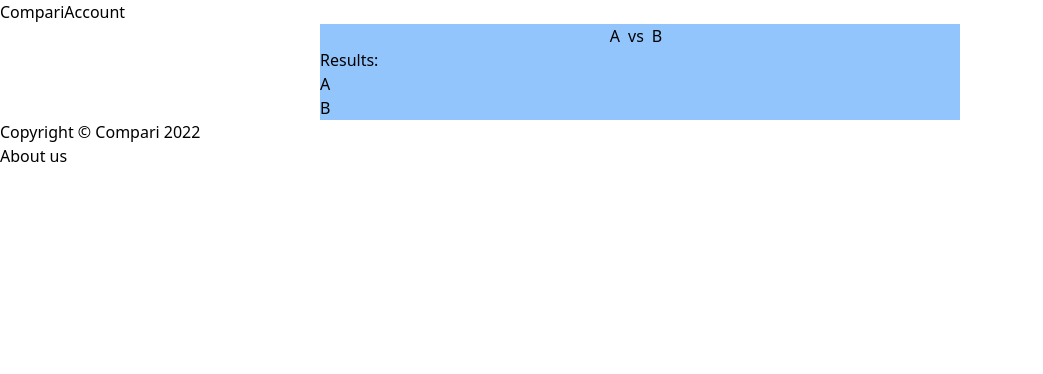
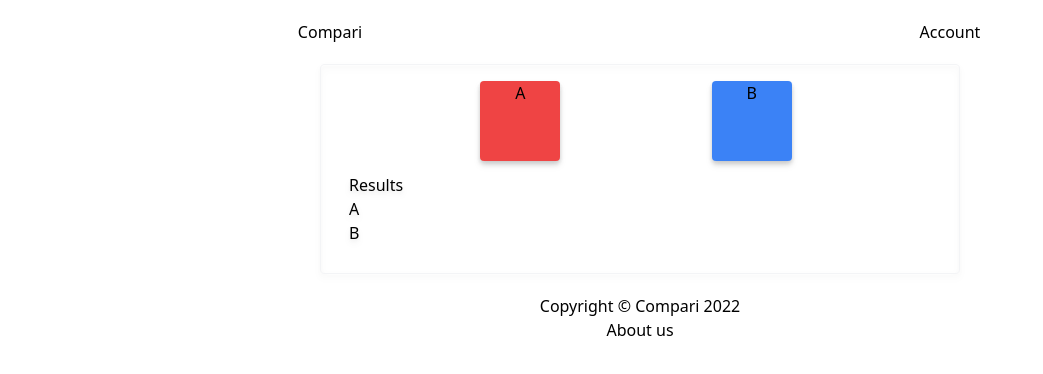
Before and after one commit to jliu2589/Compari, a Next.js app: page / in a window 1280 px wide. Shown: the top 374 px of the page, without its empty margins (0-1043 px from the left). Built offline with nearby package versions, Linux system fonts and the light colour scheme.

Commit message:
Add basic styling

```diff
--- /dev/null
+++ b/components/Compare.tsx
@@ -0,0 +1,25 @@
+import React from "react";
+
+export default function Compare() {
+  return (
+    <div>
+      <div className="w-6/12 mx-auto p-4 border border-gray-100 rounded drop-shadow-md">
+        <div className="text-center flex flex-row justify-evenly">
+          <div className="w-20 h-20 mr-2 bg-red-500 hover:bg-red-400 rounded drop-shadow-md">
+            A
+          </div>
+          <div className="w-20 h-20 mr-2 bg-blue-500 hover:bg-blue-400 rounded drop-shadow-md">
+            B
+          </div>
+        </div>
+        <div className="p-3">
+          <h2>Results </h2>
+          <ul>
+            <li>A</li>
+            <li>B</li>
+          </ul>
+        </div>
+      </div>
+    </div>
+  );
+}
--- a/components/Create.tsx
+++ /dev/null
@@ -1,22 +0,0 @@
-import React from "react";
-
-export default function Create() {
-  return (
-    <div>
-      <div className="w-6/12 bg-blue-300 mx-auto ">
-        <div className="text-center">
-          <span className="mr-2">A</span>
-          <span className="mr-2">vs</span>
-          <span className="mr-2">B</span>
-        </div>
-        <div>
-          <h2>Results: </h2>
-          <ul>
-            <li>A</li>
-            <li>B</li>
-          </ul>
-        </div>
-      </div>
-    </div>
-  );
-}
--- a/components/Footer.tsx
+++ b/components/Footer.tsx
@@ -3,7 +3,7 @@ import Link from "next/link";
 
 function Footer() {
   return (
-    <div>
+    <div className="text-center mt-5">
       <p>Copyright &copy; Compari 2022</p>
       <Link href="/aboutus">
         <a>About us</a>
--- a/components/Header.tsx
+++ b/components/Header.tsx
@@ -3,13 +3,13 @@ import Link from "next/link";
 
 function Header() {
   return (
-    <div className="flex">
-      <div>
+    <div className="flex p-5">
+      <div className="flex-1 text-center">
         <Link href="/">
           <a>Compari</a>
         </Link>
       </div>
-      <nav>
+      <nav className="flex-1 text-center">
         <Link href="/account">
           <ul>Account</ul>
         </Link>
--- a/pages/index.js
+++ b/pages/index.js
@@ -1,10 +1,10 @@
 import Layout from "@/components/Layout";
-import Create from "@/components/Create";
+import Compare from "@/components/Compare";
 
 export default function Home() {
   return (
     <Layout>
-      <Create />
+      <Compare />
     </Layout>
   );
 }
```
